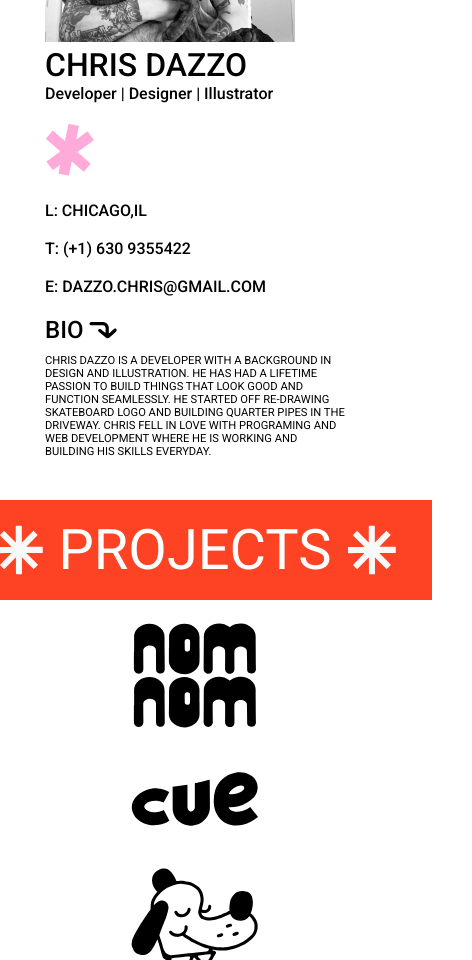
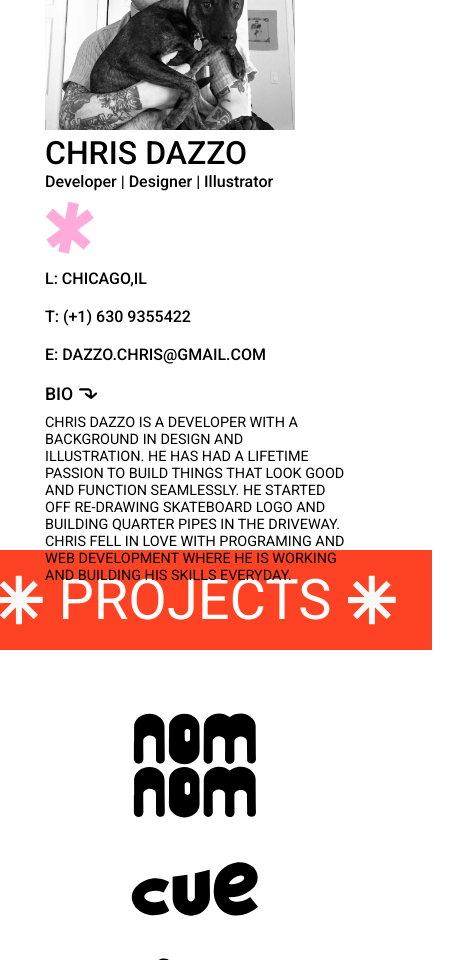
Before and after one commit to dazzoc/dazzoc, a React (Create React App) app: page / in a window 390 px wide. Shown: the part 1040-2000 px from the top of the page, 472 px wide, since content can reach past the window. Built offline with nearby package versions, Linux system fonts and the light colour scheme.

Commit message:
wip: layout

```diff
--- a/src/components/About/AboutElements.js
+++ b/src/components/About/AboutElements.js
@@ -7,23 +7,23 @@ export const AboutContainer = styled.div`
     height: 800px;
     z-index: 1;
 
-    /* @media screen and (max-width: 520px) {
-        height: 600px;
-    } */
+    @media screen and (max-width: 540px) {
+        height: 900px;
+    }
 `;
 
 export const AboutBg = styled.div`
     display: flex;
     flex-direction: column;
-    justify-content: center;
+    /* justify-content: center; */
     align-items: center;
     padding: 40px;
     width: 1100px;
     height: 800px;
     background: #fff;
 
-    @media screen and (max-width: 480px) {
-        padding: 0;
+    @media screen and (max-width: 768px) {
+        padding: 40px 0;
     }
 `;
 
@@ -49,13 +49,14 @@ export const Box2 = styled.div`
     height: 100px;
     background: #fe4324;
     padding: 20px;
-    margin-bottom: 100px;
+    margin-bottom: 80px;
     display: flex;
     justify-content: center;
     align-items: center;
 
-    @media screen and (max-width: 540px) {
+    @media screen and (max-width: 768px) {
         margin-bottom: 30px;
+        width: 100%;
     }
 `;
 
@@ -78,6 +79,7 @@ export const Row1 = styled.div`
 
     @media screen and (max-width: 768px) {
         justify-content: center;
+        width: 500px;
     }
 
     @media screen and (max-width: 540px) {
@@ -114,7 +116,7 @@ export const Name = styled.h5`
 export const Title = styled.p`
     font-size: 1rem;
     font-weight: 500;
-    `;
+`;
 
 export const FunkStar = styled.img`
     width: 100px;
@@ -124,7 +126,11 @@ export const FunkStar = styled.img`
     @media screen and (max-width: 768px) {
         width: 50px;
     }
-    `;
+
+    @media screen and (max-width: 540px) {
+        margin: 10px 0;
+    }
+`;
 
 export const Info = styled.h5`
     font-size: 1.2rem;
@@ -145,10 +151,18 @@ export const BioTitle = styled.h5`
     font-size: 1.5rem;
     font-weight: 500;
     margin-right: 5px;
-    `;
+
+    @media screen and (max-width: 540px) {
+        font-size: 1.1rem;
+    }
+`;
 
 export const ArrowDown1 = styled.img`
     width: 30px;
+
+    @media screen and (max-width: 540px) {
+        width: 20px;
+    }
 `;
 
 export const Descrip = styled.p`
@@ -162,13 +176,12 @@ export const Descrip = styled.p`
     }
 
     @media screen and (max-width: 540px) {
-        font-size: .8rem;
+        font-size: .9rem;
         width: 400px;
     }
 
     @media screen and (max-width: 420px) {
         width: 300px;
-        font-size: .7rem;
     }
 
 `;
--- a/src/components/Contact/ContactElements.js
+++ b/src/components/Contact/ContactElements.js
@@ -15,11 +15,11 @@ export const ContactBg = styled.div`
     padding: 40px;
     display: flex;
     flex-direction: column;
-    justify-content: center;
+    /* justify-content: center; */
     align-items: center;
 
     @media screen and (max-width: 768px) {
-        height: 900px;
+        padding: 40px 0;
     }
 `;
 
@@ -44,13 +44,14 @@ export const Box3 = styled.div`
     height: 100px;
     background: #fe4324;
     padding: 20px;
-    margin-bottom: 100px;
+    margin-bottom: 80px;
     display: flex;
     justify-content: center;
     align-items: center;
 
     @media screen and (max-width: 768px) {
-        margin-bottom: 30px;
+        margin-bottom: 40px;
+        width: 100%;
     }
 `;
 
--- a/src/components/Contact/index.js
+++ b/src/components/Contact/index.js
@@ -17,7 +17,7 @@ function Contact() {
             </Top3>
             <ContactContent>
                 <Col1>
-                    <Header>YELLOW!</Header>
+                    <Header>HELLO!</Header>
                     <SubHeader>
                         I'm always open to chat about cool stuff like design, Illustration or Development. Drop me a Line or follow me on Socal Media!
                     </SubHeader>
--- a/src/components/Projects/ProjectElements.js
+++ b/src/components/Projects/ProjectElements.js
@@ -9,9 +9,23 @@ export const ProjectsContainer = styled.div`
 `;
 
 export const ProjectsBg = styled.div`
+    display: flex;
+    flex-direction: column;
+    /* justify-content: center; */
+    align-items: center;
+    padding: 40px;
     width: 1100px;
     height: 800px;
     background: #fff;
+
+    @media screen and (max-width: 768px) {
+        padding: 40px 0;
+    }
+
+    @media screen and (max-width: 480px) {
+        height: 900px;
+    }
+
 `;
 
 export const ProjectsContent = styled.div`
@@ -33,13 +47,12 @@ export const Box = styled.div`
     height: 100px;
     background: #fe4324;
     padding: 20px;
-    margin-bottom: 60px;
     display: flex;
     justify-content: center;
     align-items: center;
 
     @media screen and (max-width: 768px) {
-        margin-bottom: 20px;
+        width: 100%;
     }
 `;
 
@@ -56,19 +69,22 @@ export const WorkTitle = styled.h1`
 `;
 
 export const WorkContainer = styled.div`
-    display: grid;
-    grid-template-columns: repeat(2, 1fr);
-    grid-template-rows: repeat(2, 1fr);
-    grid-column-gap: 40px;
-    grid-row-gap: 40px;
-    width: 70%;
-    height: 100%;
+    display: flex;
+    flex-direction: column;
+    justify-content: center;
+    align-items: center;
 
     @media screen and (max-width: 850px) {
         width: 100%;
     }
+`;
 
-    @media screen and (max-width: 600px) {
+export const WorkRow = styled.div`
+    display: flex;
+    justify-content: center;
+    align-items: center;
+
+    @media screen and (max-width: 480px) {
         display: flex;
         flex-direction: column;
     }
@@ -77,6 +93,7 @@ export const WorkContainer = styled.div`
 export const Worklink = styled.a`
     text-decoration: none;
     cursor: pointer;
+    margin: 20px 40px;
     display: flex;
     justify-content: center;
     align-items: center;
@@ -86,13 +103,17 @@ export const Worklink = styled.a`
         transform: scale(1.05, 1.05);
         transition: all 0.2s ease-in-out;
     }
+
+    @media screen and (max-width: 480px) {
+        margin: 20px;
+    }
 `;
 
 export const Hex = styled.h1`
     font-size: 4rem;
     color: #000;
 
-    @media screen and (max-width: 768px) {
+    @media screen and (max-width: 600px) {
         font-size: 2.5rem;
     }
 `;
--- a/src/components/Projects/index.js
+++ b/src/components/Projects/index.js
@@ -2,13 +2,12 @@ import nomnom from '../../images/NomNom-logo.svg';
 import cue from '../../images/cue-01.svg';
 import docet from '../../images/DOCET-head-01.svg';
 import Star from '../../images/Star-01.svg';
-import { ProjectsContainer, ProjectsBg, ProjectsContent, Top, Box, StarIcon, WorkTitle, WorkContainer, Worklink, Hex } from './ProjectElements';
+import { ProjectsContainer, ProjectsBg, ProjectsContent, Top, Box, StarIcon, WorkTitle, WorkContainer, WorkRow, Worklink, Hex } from './ProjectElements';
 
 function Projects() {
   return (
     <ProjectsContainer id='work'>
         <ProjectsBg>
-            <ProjectsContent>
                 <Top>
                     <Box>
                         <StarIcon src={Star} alt='Star'/>
@@ -16,13 +15,17 @@ function Projects() {
                         <StarIcon src={Star} alt='Star'/>
                     </Box>
                 </Top>
+            <ProjectsContent>
                 <WorkContainer>
+                    <WorkRow>
                         <Worklink href='https://nom-nom.netlify.app/' target="_blank" rel="noreferrer">
                             <img src={ nomnom } alt="NomNom" className='nomnom-logo'/>
                         </Worklink>
                         <Worklink href='https://cuemusicapp.herokuapp.com/' target="_blank" rel="noreferrer">
                             <img src={ cue } alt="Cue" className='cue-logo'/>
                         </Worklink>
+                    </WorkRow>
+                    <WorkRow>
                         <Worklink href='https://docet.herokuapp.com/' target="_blank" rel="noreferrer">
                             <img src={ docet } alt="Docet" className='docet-logo'/>
                         </Worklink>
@@ -32,6 +35,7 @@ function Projects() {
                                 APP <br />
                             </Hex>
                         </Worklink>
+                    </WorkRow>
                 </WorkContainer>
             </ProjectsContent>
         </ProjectsBg>
--- a/src/components/Sidebar/SidebarElements.js
+++ b/src/components/Sidebar/SidebarElements.js
@@ -56,6 +56,7 @@ export const SidebarLink = styled(LinkS)`
     list-style: none;
     transition: 0.2s ease-in-out;
     color: #000;
+    font-weight: 700;
     cursor: pointer;
 
     &:hover {
--- a/src/index.css
+++ b/src/index.css
@@ -57,6 +57,7 @@ a {
 
 .resume-sidebar {
   color: #000;
+  font-weight: 700;
   text-decoration: none;
 }
 
@@ -123,16 +124,4 @@ a {
   .docet-logo, .cue-logo, .nomnom-logo {
     width: 130px;
   }
-  .welcome {
-    height: 65px;
-  }
 }
-
-@media screen and (max-width: 350px) {
-  .footer-duckhead {
-    left: 80px;
-  }
-  .welcome {
-    height: 50px;
-  }
-}
```
Lines whose indentation alone changed are shown as unchanged.
